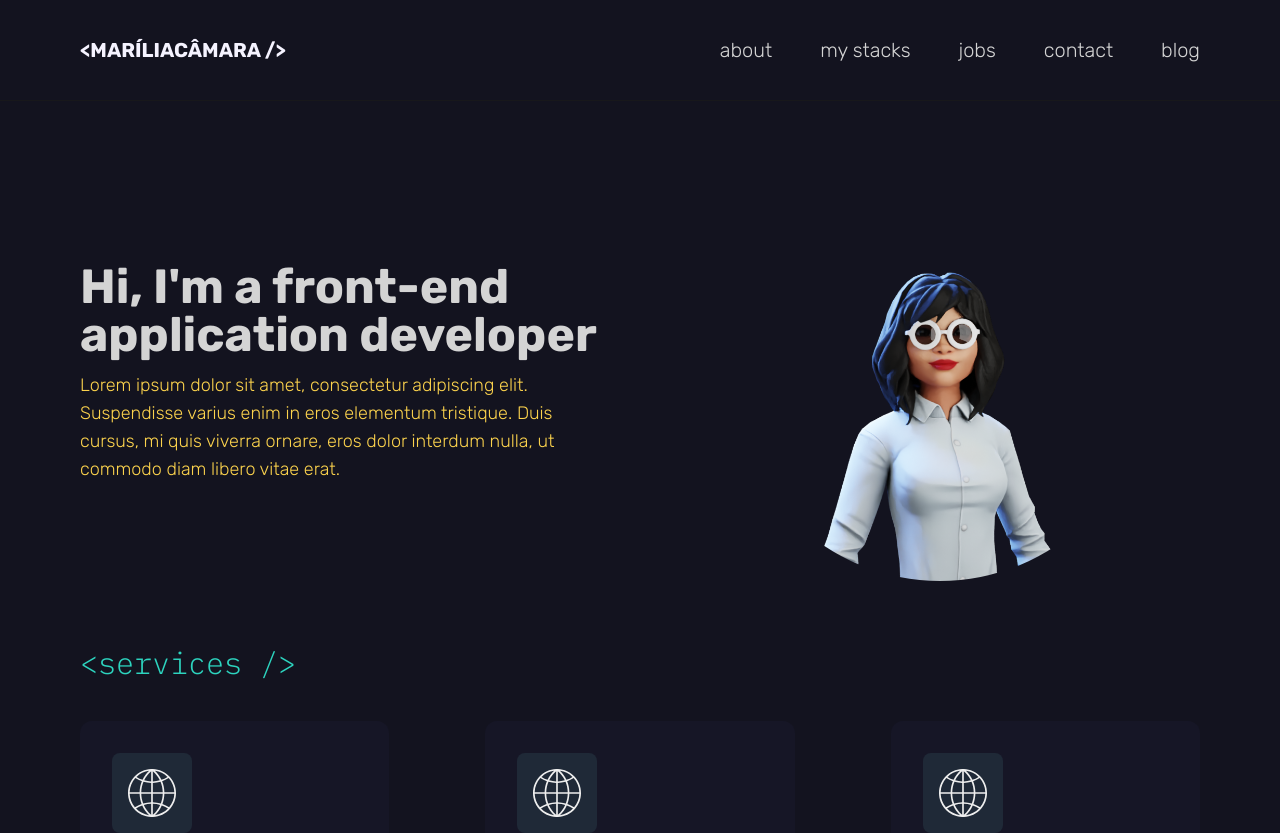
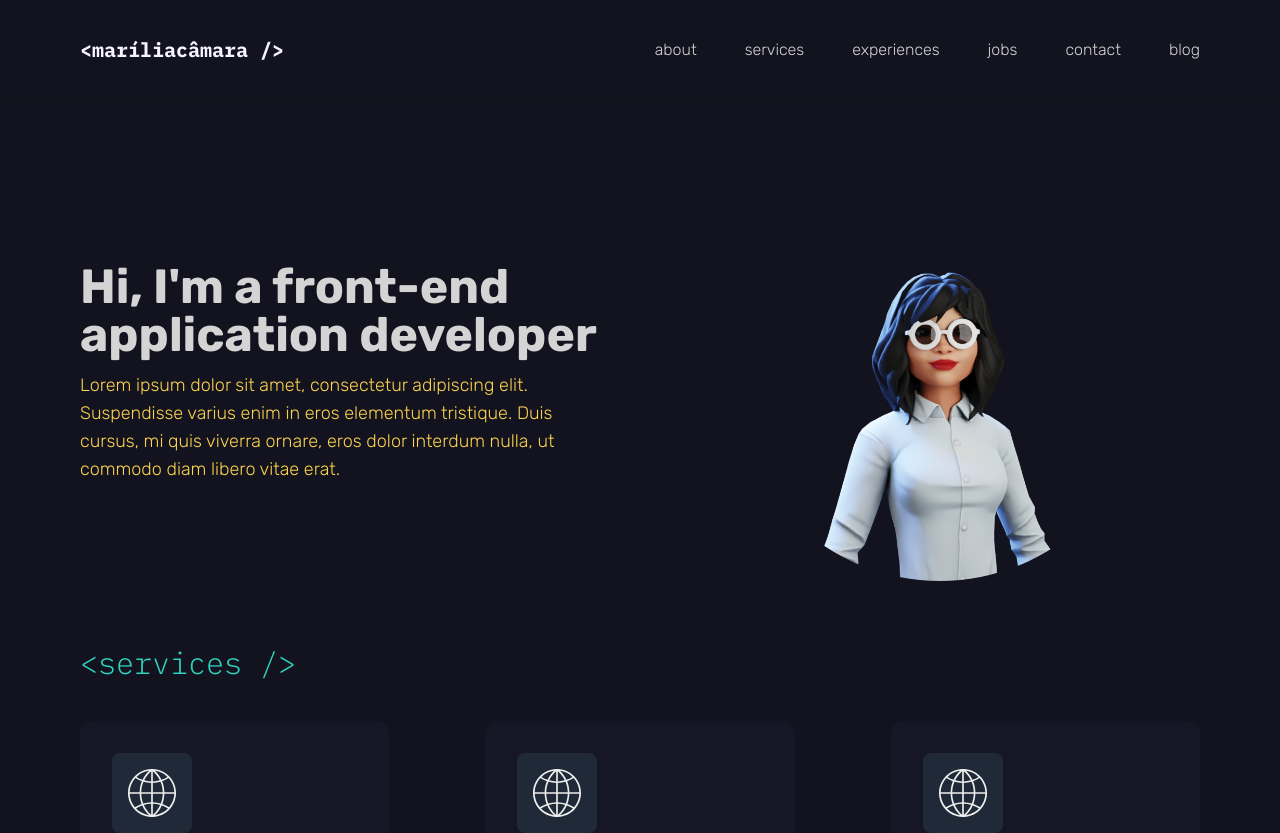
Before and after one commit to mariliacamara/marilia.dev.br, a Vue app: page / in a window 1280 px wide. Shown: the top 833 px of the page. Built offline with nearby package versions, Linux system fonts and the light colour scheme.

Commit message:
Small fixes

```diff
--- a/src/assets/tailwind.css
+++ b/src/assets/tailwind.css
@@ -8,6 +8,6 @@
     margin: 0;
     padding: 0;
     border: 0;
-    @apply text-neutral-300 bg-dark font-light w-full;
+    @apply text-neutral-300 bg-dark font-light;
   }
 }
--- a/src/components/Header.vue
+++ b/src/components/Header.vue
@@ -6,7 +6,8 @@
       </div>
       <nav class="menu">
         <a href="#about">about</a>
-        <a href="#MyStacks">my stacks</a>
+        <a href="#services">services</a>
+        <a href="#experiences">experiences</a>
         <a href="#Jobs">jobs</a>
         <a href="#Contact">contact</a>
         <router-link :to="{ name: 'AboutPage' }">blog</router-link>
@@ -37,7 +38,7 @@ export default Vue.extend({
 }
 
 .logo h1 {
-  @apply text-xl font-bold uppercase text-violet-50;
+  @apply text-xl font-bold font-plex lowercase text-violet-50;
 }
 
 .logo p {
@@ -45,7 +46,7 @@ export default Vue.extend({
 }
 
 .menu a {
-  @apply mx-6 text-xl font-thin;
+  @apply mx-6 text-base font-thin;
 }
 
 .menu a:last-child {
```
